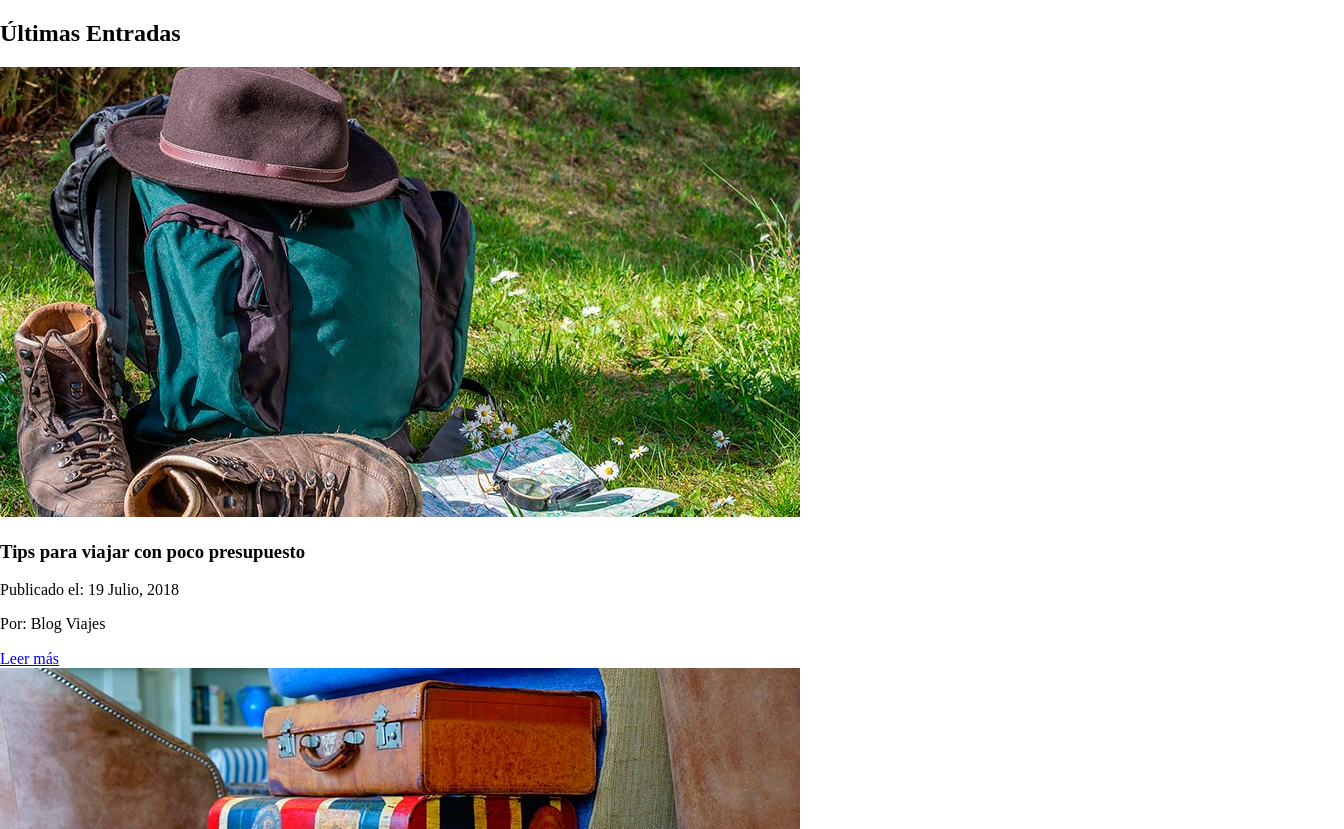
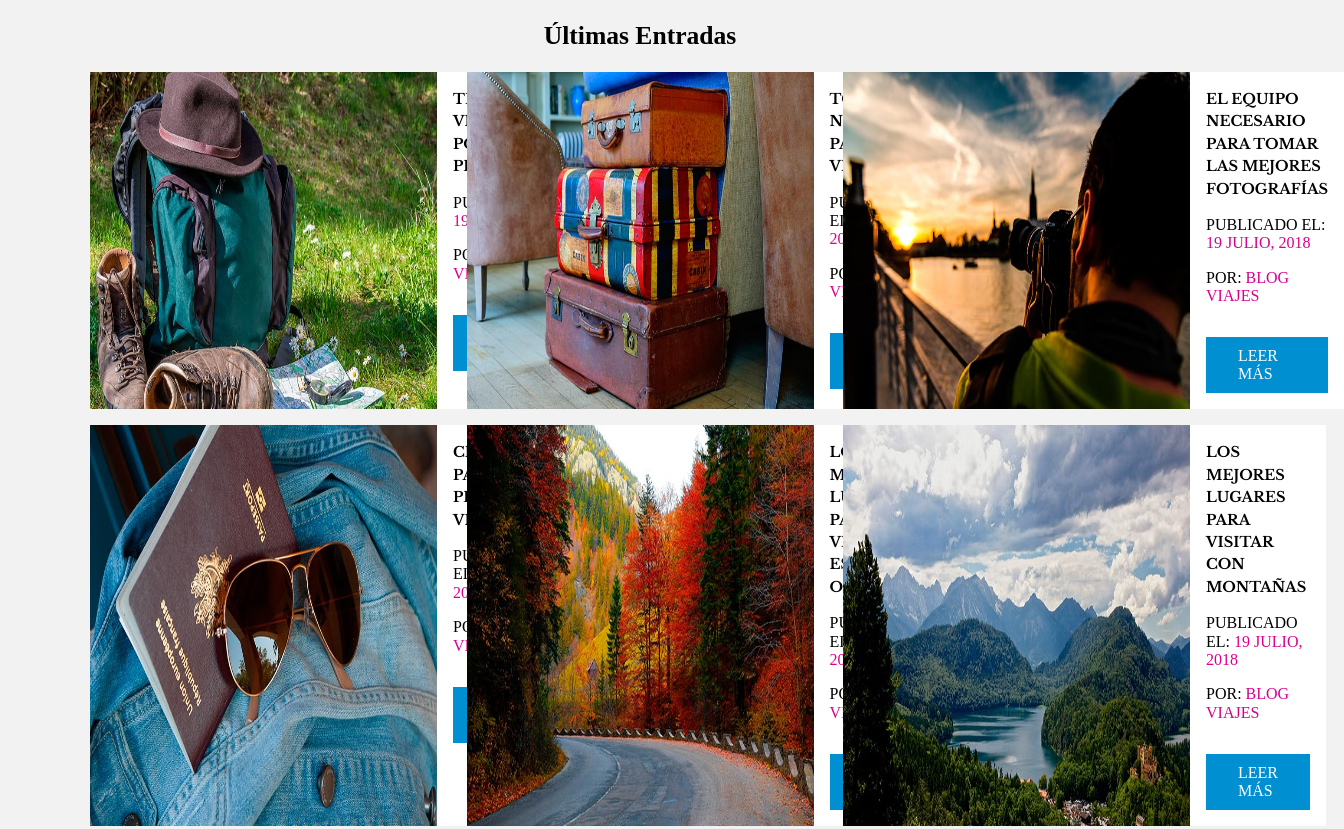
Before and after one commit to EH-EliezerHernandez/PyoyectoCards-FlexBox, a plain HTML site: page index.html in a window 1280 px wide. Shown: the top 829 px of the page, 1344 px wide, since content can reach past the window. Drawn offline with nearby package versions, Linux system fonts and the light colour scheme.

Commit message:
Preparando codigo html y css para ajustar la alltura de las cajas iguales independientemente del contenido

```diff
--- a/css/styles.css
+++ b/css/styles.css
@@ -0,0 +1,68 @@
+body{
+    box-sizing: border-box;
+    background-color: #f2f2f2;
+}
+
+.contenedor{
+    max-width: 1100px;
+    margin: 0 auto;
+}
+
+img{
+    max-width: 100%;
+}
+
+h2{
+    flex: 0 0 100%;
+    text-align: center;
+    font-size: 25.6px;
+}
+h3{
+    font-family: 'Libre Baskerville', serif;
+    font-weight: 700;
+    font-size: .9rem;
+    margin: unset;
+    line-height: 1.4rem;
+}
+
+.entrada{
+    display:flex;
+    margin-bottom: 1rem;
+}
+.entrada .contenido{
+    padding: 1rem;
+    background-color:white;
+    justify-content: center;
+}
+@media screen and (min-width:480px) {
+    .contenido-principal{
+        display:flex;
+        flex-wrap: wrap;
+        justify-content:space-between;
+    }
+    .entrada{
+        flex: 0 0 calc(50% - 1rem);
+    }
+}
+@media screen and (min-width:480px) {
+    .entrada{
+        flex: 0 0 calc(33% - 1rem);
+    }
+}
+
+.contenido h3,
+.contenido p{
+    text-transform: uppercase;
+}
+.contenido span{
+    color:#db008d;
+}
+.boton{
+    display:inline-block;
+    background-color:#008fd1;
+    text-decoration: none;
+    padding: .6rem 2rem;
+    color:white;
+    margin-top: 1rem;
+    text-transform: uppercase;
+}
```
Also changed, not shown: index.html (+2 -0 lines).
